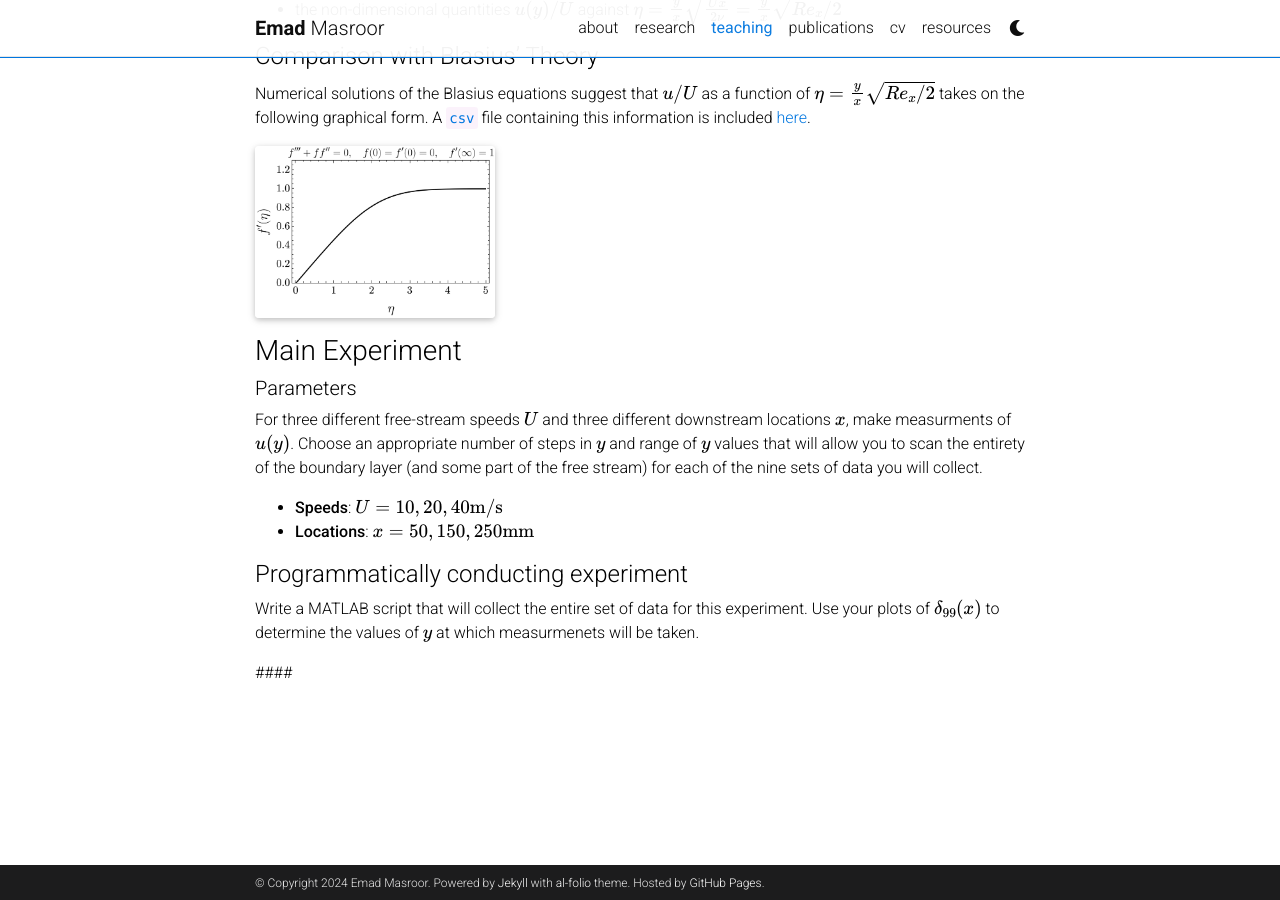
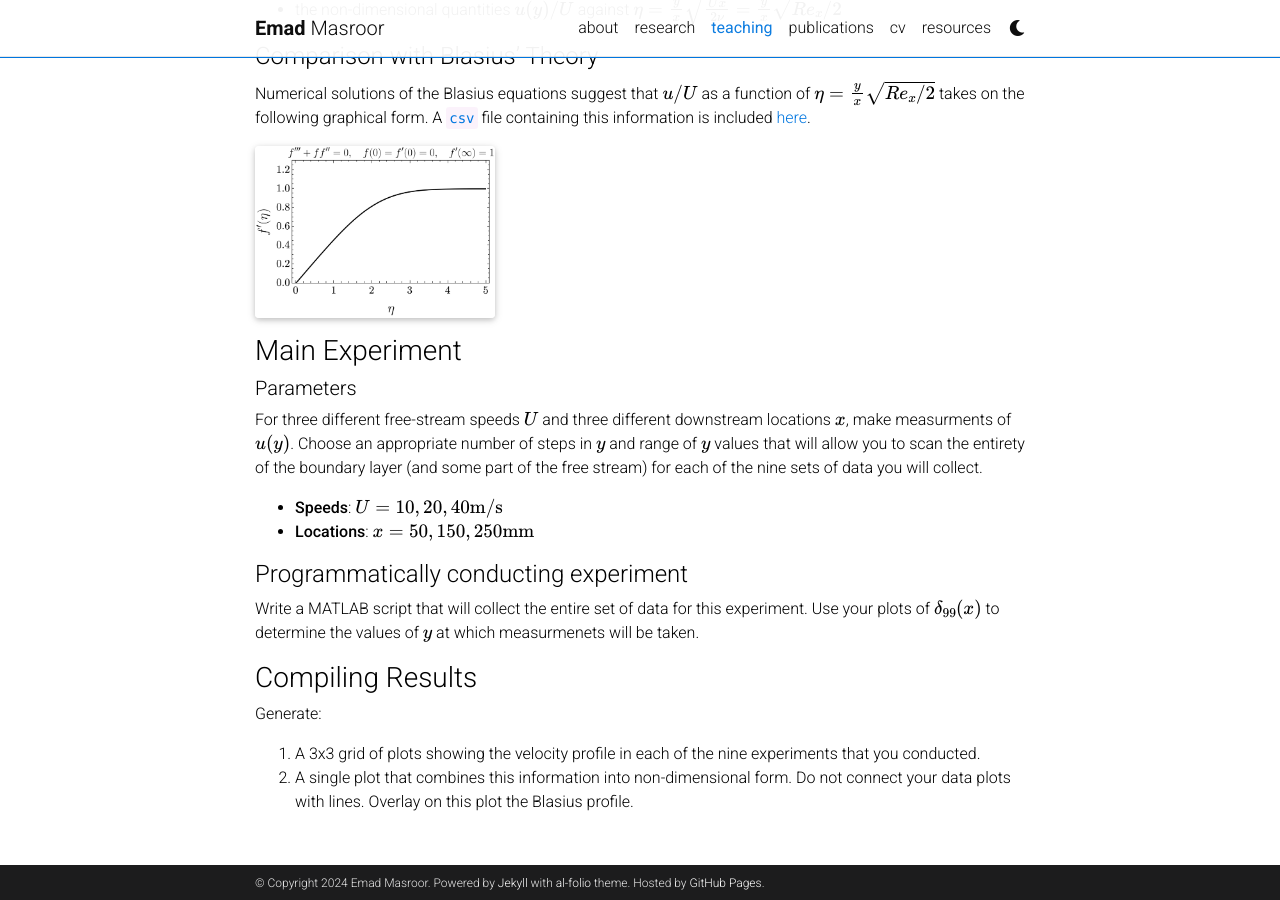
Before and after one commit to Emadmasroor/emadmasroor.github.io, a Jekyll site: the page built from _pages/teaching.md, in a window 1280 px wide and 900 px high, scrolled down 1221 px. Built offline with Jekyll 4.4.1, drawn with Linux system fonts in a browser that asks for light colours; full-size pictures stand in for the smaller copies a plugin makes; comment, search, counter and statistics services are not loaded; a style sheet for code colours, icons or effects is not loaded.

Commit message:
Update teaching.md

```diff
--- a/_pages/teaching.md
+++ b/_pages/teaching.md
@@ -48,4 +48,7 @@ For three different free-stream speeds $$U$$ and three different downstream loca
 #### Programmatically conducting experiment
 Write a MATLAB script that will collect the entire set of data for this experiment. Use your plots of $$\delta_{99}(x)$$ to determine the values of $$y$$ at which measurmenets will be taken.
 
-####
+### Compiling Results
+Generate:
+1. A 3x3 grid of plots showing the velocity profile in each of the nine experiments that you conducted.
+2. A single plot that combines this information into non-dimensional form. Do not connect your data plots with lines. Overlay on this plot the Blasius profile.
```
